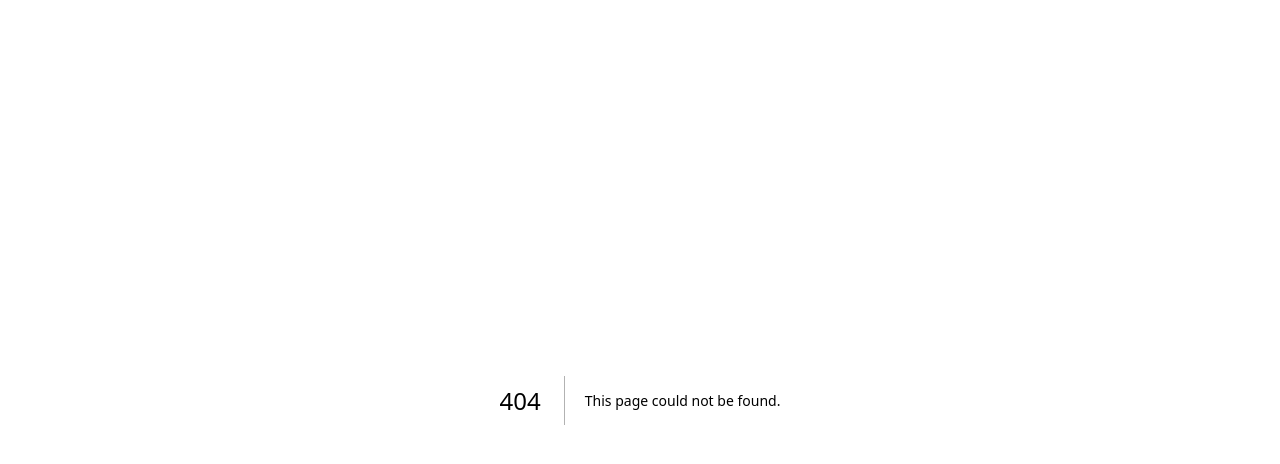
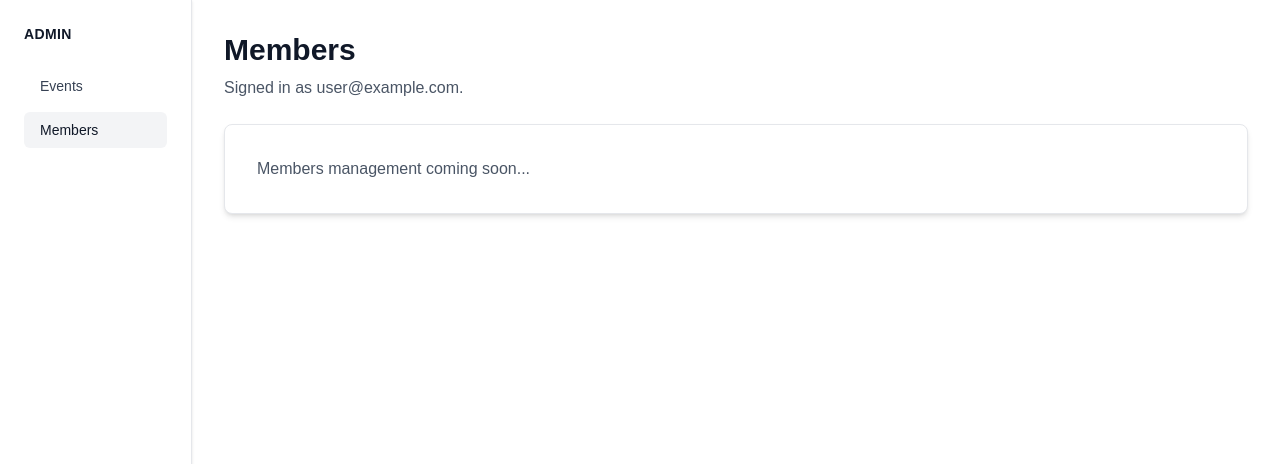
Before and after one commit to isaac-trejo/Comet-Energy, a Next.js app in the folder my-app/: page /admin/members in a window 1280 px wide. Before the commit this address had no page. Shown: the top 464 px of the page. Built offline with nearby package versions, Linux system fonts and the light colour scheme; no server answers; sample sign-in values are in the browser's storage.

Commit message:
feat: updated event page UI

```diff
--- a/my-app/app/admin/AdminCalendarSection.tsx
+++ b/my-app/app/admin/AdminCalendarSection.tsx
@@ -27,7 +27,7 @@ export function AdminCalendarSection({ events, onEditEvent }: AdminCalendarSecti
   return (
     <div className="grid grid-cols-1 lg:grid-cols-2 gap-6 items-start">
       <DayEventsCard date={selectedDate} events={dayEvents} onEditEvent={onEditEvent} />
-      <div className="bg-white rounded-lg shadow-md border border-gray-200 p-6">
+      <div className="bg-white rounded-lg shadow border border-gray-100 p-6">
         <AdminCalendar events={events} onDateClick={setSelectedDate} selectedDate={selectedDate} />
       </div>
     </div>
--- a/my-app/app/admin/AdminPageContent.tsx
+++ b/my-app/app/admin/AdminPageContent.tsx
@@ -30,20 +30,17 @@ export function AdminPageContent({ initialEvents, userEmail }: AdminPageContentP
   };
 
   return (
-    <main className="p-6">
-      <h1>Admin dashboard</h1>
-      <p>Signed in as {userEmail}.</p>
+    <>
+      <h1 className="text-3xl font-bold text-gray-900 mb-2">Events</h1>
+      <p className="text-gray-600 mb-6">Signed in as {userEmail}.</p>
 
-      <div className="mt-6">
+      <div className="mt-8">
         <AdminCalendarSection events={initialEvents} onEditEvent={handleEditEvent} />
       </div>
 
-      <div className="mt-6" ref={formRef}>
-        <h2 className="text-lg font-semibold text-gray-900 mb-4">
-          {selectedEvent ? "Edit event" : "Add event"}
-        </h2>
+      <div className="mt-8" ref={formRef}>
         <EventForm initialEvent={selectedEvent} onSuccess={handleFormSuccess} />
       </div>
-    </main>
+    </>
   );
 }
--- a/my-app/app/admin/DayEventsCard.tsx
+++ b/my-app/app/admin/DayEventsCard.tsx
@@ -45,7 +45,7 @@ export function DayEventsCard({ date, events, onEditEvent }: DayEventsCardProps)
   };
 
   return (
-    <div className="bg-white rounded-lg shadow-md border border-gray-200 p-6">
+    <div className="bg-white rounded-lg shadow border border-gray-100 p-6">
       <h2 className="text-lg font-semibold text-gray-900 mb-1">{formatHeading(date)}</h2>
 
       {events.length === 0 ? (
@@ -82,7 +82,7 @@ export function DayEventsCard({ date, events, onEditEvent }: DayEventsCardProps)
 
                 {deleteConfirmId === event.id && (
                   <div className="fixed inset-0 bg-black/50 flex items-center justify-center z-50">
-                    <div className="bg-white rounded-lg shadow-lg p-6 max-w-sm mx-4">
+                    <div className="bg-white rounded-lg shadow-lg p-6 max-w-sm mx-4 border border-gray-100">
                       <h3 className="text-lg font-semibold text-gray-900 mb-2">Delete Event</h3>
                       <p className="text-sm text-gray-600 mb-4">
                         Are you sure you want to delete "{event.title}"? This action cannot be undone.
--- a/my-app/app/admin/EventForm.tsx
+++ b/my-app/app/admin/EventForm.tsx
@@ -45,8 +45,12 @@ export function EventForm({ initialEvent, onSuccess }: EventFormProps) {
       <form
         ref={formRef}
         action={formAction}
-        className="flex flex-col gap-4 bg-white rounded-lg shadow-md border border-gray-200 p-6"
+        className="flex flex-col gap-4 bg-white rounded-lg shadow border border-gray-100 p-6"
       >
+        <h2 className="text-lg font-semibold text-gray-900 mb-2">
+          {isEditing ? "Edit event" : "Add event"}
+        </h2>
+
         {isEditing && (
           <input type="hidden" name="eventId" value={initialEvent?.id} />
         )}
--- /dev/null
+++ b/my-app/app/admin/events/page.tsx
@@ -0,0 +1,30 @@
+import { redirect } from "next/navigation";
+
+import { auth } from "@/auth";
+import { prisma } from "@/lib/prisma";
+import { AdminPageContent } from "../AdminPageContent";
+import type { CalendarEvent } from "../AdminCalendar";
+
+export default async function EventsPage() {
+  const session = await auth();
+
+  if (!session?.user?.email) {
+    redirect("/login");
+  }
+
+  const events = await prisma.event.findMany({ orderBy: { startsAt: "asc" } });
+  const calendarEvents: CalendarEvent[] = events.map((event) => ({
+    id: event.id,
+    title: event.title,
+    start: event.startsAt.toISOString(),
+    end: event.endsAt.toISOString(),
+    extendedProps: {
+      description: event.description,
+      location: event.location,
+    },
+  }));
+
+  return (
+    <AdminPageContent initialEvents={calendarEvents} userEmail={session.user.email} />
+  );
+}
--- /dev/null
+++ b/my-app/app/admin/layout.tsx
@@ -0,0 +1,52 @@
+"use client";
+
+import Link from "next/link";
+import { usePathname } from "next/navigation";
+
+type AdminLayoutProps = {
+  children: React.ReactNode;
+};
+
+export default function AdminLayout({ children }: AdminLayoutProps) {
+  const pathname = usePathname();
+
+  const isActive = (href: string) => pathname === href;
+
+  return (
+    <div className="flex min-h-screen bg-white">
+      <nav className="w-48 bg-white border-r border-gray-200 shadow-sm">
+        <div className="p-6">
+          <h2 className="text-sm font-semibold text-gray-900 uppercase tracking-wide">Admin</h2>
+          <ul className="mt-6 space-y-2">
+            <li>
+              <Link
+                href="/admin/events"
+                className={`block px-4 py-2 rounded-md text-sm font-medium transition-colors ${
+                  isActive("/admin/events")
+                    ? "bg-gray-100 text-gray-900"
+                    : "text-gray-700 hover:bg-gray-50"
+                }`}
+              >
+                Events
+              </Link>
+            </li>
+            <li>
+              <Link
+                href="/admin/members"
+                className={`block px-4 py-2 rounded-md text-sm font-medium transition-colors ${
+                  isActive("/admin/members")
+                    ? "bg-gray-100 text-gray-900"
+                    : "text-gray-700 hover:bg-gray-50"
+                }`}
+              >
+                Members
+              </Link>
+            </li>
+          </ul>
+        </div>
+      </nav>
+
+      <main className="flex-1 p-8">{children}</main>
+    </div>
+  );
+}
--- /dev/null
+++ b/my-app/app/admin/members/page.tsx
@@ -0,0 +1,22 @@
+import { redirect } from "next/navigation";
+
+import { auth } from "@/auth";
+
+export default async function MembersPage() {
+  const session = await auth();
+
+  if (!session?.user?.email) {
+    redirect("/login");
+  }
+
+  return (
+    <div>
+      <h1 className="text-3xl font-bold text-gray-900 mb-2">Members</h1>
+      <p className="text-gray-600 mb-6">Signed in as {session.user.email}.</p>
+
+      <div className="bg-white rounded-lg shadow-md p-8 border border-gray-200">
+        <p className="text-gray-600">Members management coming soon...</p>
+      </div>
+    </div>
+  );
+}
--- a/my-app/app/admin/page.tsx
+++ b/my-app/app/admin/page.tsx
@@ -1,9 +1,6 @@
 import { redirect } from "next/navigation";
 
 import { auth } from "@/auth";
-import { prisma } from "@/lib/prisma";
-import { AdminPageContent } from "./AdminPageContent";
-import type { CalendarEvent } from "./AdminCalendar";
 
 export default async function AdminPage() {
   const session = await auth();
@@ -12,19 +9,5 @@ export default async function AdminPage() {
     redirect("/login");
   }
 
-  const events = await prisma.event.findMany({ orderBy: { startsAt: "asc" } });
-  const calendarEvents: CalendarEvent[] = events.map((event) => ({
-    id: event.id,
-    title: event.title,
-    start: event.startsAt.toISOString(),
-    end: event.endsAt.toISOString(),
-    extendedProps: {
-      description: event.description,
-      location: event.location,
-    },
-  }));
-
-  return (
-    <AdminPageContent initialEvents={calendarEvents} userEmail={session.user.email} />
-  );
+  redirect("/admin/events");
 }
```
